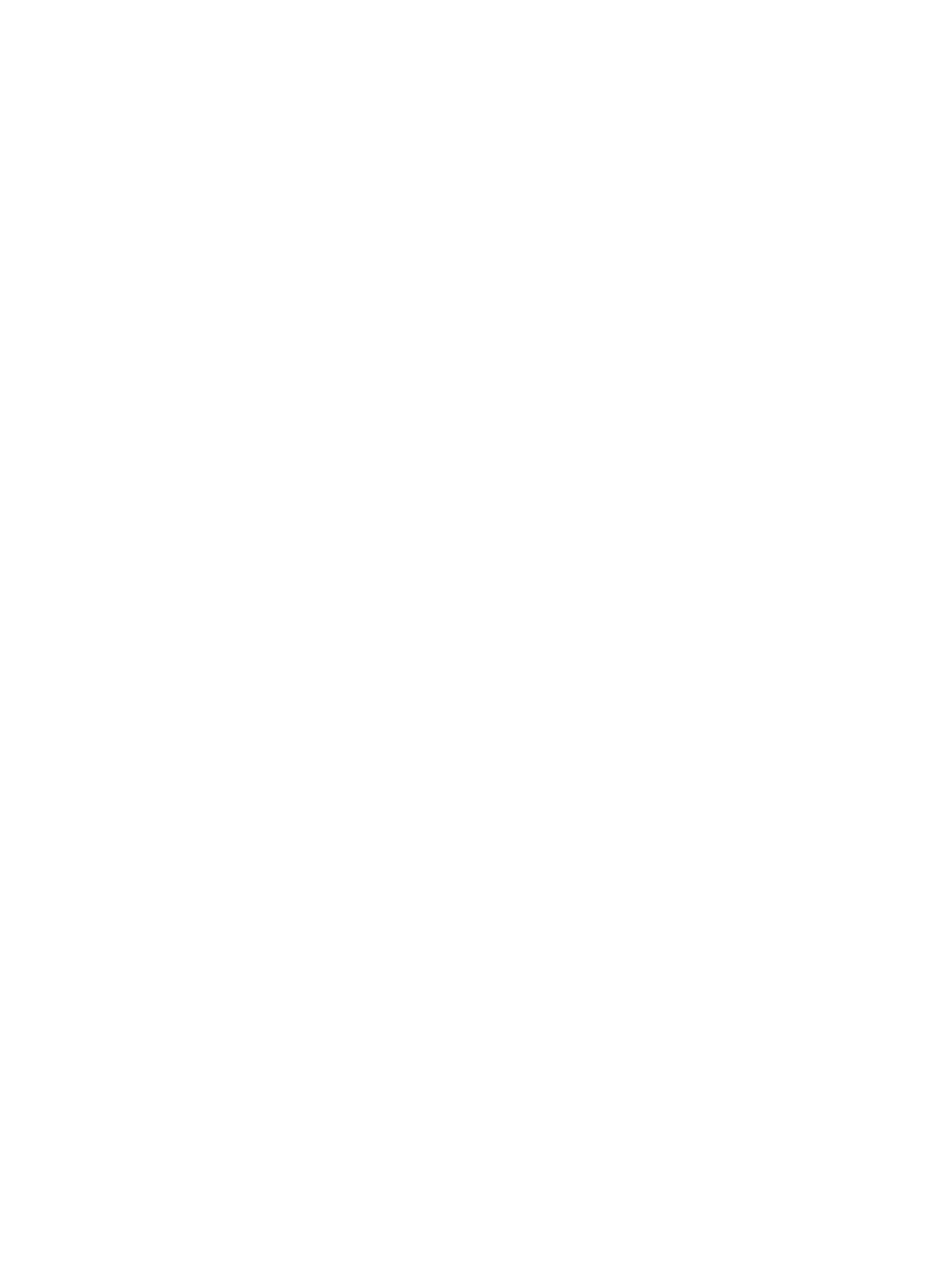
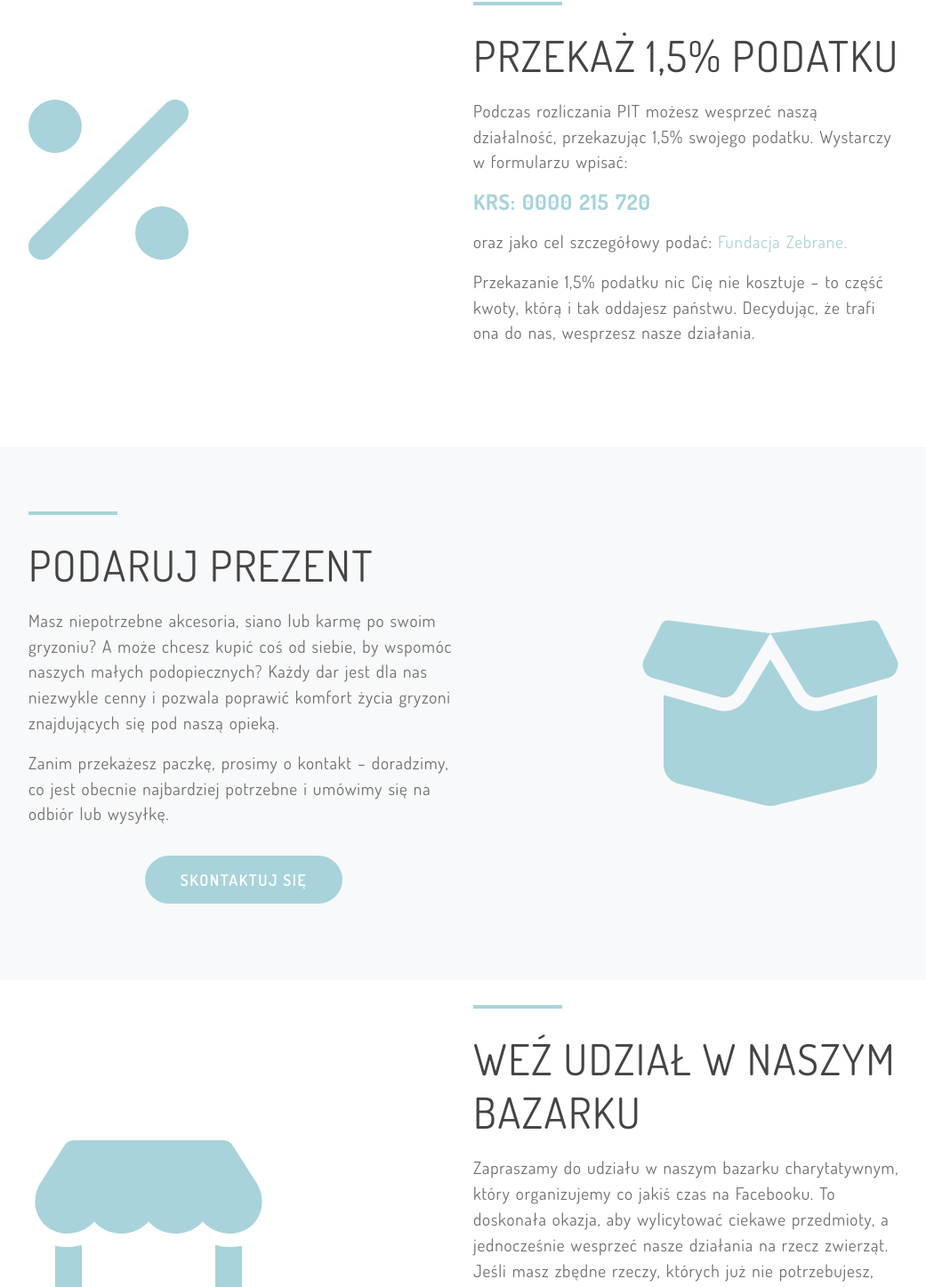
Before and after one commit to afra50/Strona-ZebrANe, a React (Create React App) app: page /wspieram in a window 1280 px wide. Shown: the part 1330-2777 px from the top of the page at 89% size, without its empty margins (116-1157 px from the left). Before the commit the page ends 1182 px from the top, so only its background shows below. Built offline with nearby package versions, Linux system fonts and the light colour scheme.

Commit message:
wspieram cale

```diff
--- a/src/components/Banner.js
+++ b/src/components/Banner.js
@@ -1,7 +1,7 @@
 import React, { useEffect, useState } from "react";
 import "../styles/Banner.scss";
 
-function Banner({ title, subtitle }) {
+function Banner({ title, subtitle, children }) {
   const [isLoaded, setIsLoaded] = useState(false);
 
   useEffect(() => {
@@ -10,11 +10,12 @@ function Banner({ title, subtitle }) {
   }, []);
 
   return (
-    <div className="banner" id="support_banner">
+    <div className="banner">
       <div className="banner__overlay"></div>
       <div className={`banner__content ${isLoaded ? "loaded" : ""}`}>
         <h1>{title}</h1>
         <p>{subtitle}</p>
+        {children && <div className="banner__actions">{children}</div>}
       </div>
     </div>
   );
--- /dev/null
+++ b/src/components/Button.js
@@ -0,0 +1,13 @@
+import "../styles/Button.scss";
+
+function Button({ text, link }) {
+  return (
+    <div className="blue_button">
+      <a className="button" href={link}>
+        {text}
+      </a>
+    </div>
+  );
+}
+
+export default Button;
--- a/src/components/Support_sections.js
+++ b/src/components/Support_sections.js
@@ -1,49 +1,71 @@
 import React, { useEffect, useRef, useState } from "react";
 import "../styles/Support_sections.scss";
+import Banner from "./Banner";
+import Button from "./Button";
 
 function Support_sections() {
-  const [isVisible, setIsVisible] = useState(false); // Śledzenie widoczności sekcji
-  const sectionRef = useRef(null); // Referencja do sekcji
+  const [isVisible, setIsVisible] = useState({
+    donation: false,
+    tax: false,
+    gift: false,
+    store: false,
+    transport: false,
+    share: false,
+    volunteer: false,
+  });
+
+  const sectionRefs = {
+    donation: useRef(null),
+    tax: useRef(null),
+    gift: useRef(null),
+    store: useRef(null),
+    transport: useRef(null),
+    share: useRef(null),
+    volunteer: useRef(null),
+  };
 
   useEffect(() => {
     const observer = new IntersectionObserver(
       (entries) => {
         entries.forEach((entry) => {
-          if (entry.isIntersecting) {
-            setIsVisible(true); // Ustaw na true, gdy sekcja jest widoczna
+          const sectionKey = Object.keys(sectionRefs).find(
+            (key) => sectionRefs[key].current === entry.target
+          );
+
+          if (entry.isIntersecting && sectionKey) {
+            setIsVisible((prev) => ({ ...prev, [sectionKey]: true }));
           }
         });
       },
       { threshold: 0.5 } // Sekcja musi być w 50% widoczna
     );
 
-    if (sectionRef.current) {
-      observer.observe(sectionRef.current); // Obserwuj sekcję
-    }
+    Object.values(sectionRefs).forEach((ref) => {
+      if (ref.current) observer.observe(ref.current);
+    });
 
     return () => {
-      if (sectionRef.current) {
-        observer.unobserve(sectionRef.current); // Przestań obserwować przy odmontowaniu
-      }
+      Object.values(sectionRefs).forEach((ref) => {
+        if (ref.current) observer.unobserve(ref.current);
+      });
     };
   }, []);
 
   return (
+    <>
       <section
-      className={`donation ${isVisible ? "visible" : ""}`} // Dodaj klasę "visible", gdy sekcja jest widoczna
-      ref={sectionRef} // Powiąż z referencją
+        className={`donation ${isVisible.donation ? "visible" : ""}`}
+        ref={sectionRefs.donation}
       >
         <div className="support_container">
           <main className="left_column">
-          <div className="blue_line">
-            <span></span>
-          </div>
             <h3>Przekaż darowiznę</h3>
             <p>
-            Twoje wsparcie ma ogromne znaczenie! Każda darowizna przyczynia się
-            do poprawy losu zwierząt, które znalazły się w trudnej sytuacji.
-            Dzięki Twojej pomocy możemy zapewnić schronienie, pożywienie oraz
-            opiekę weterynaryjną tym, które tego najbardziej potrzebują.
+              Twoje wsparcie ma ogromne znaczenie! Każda darowizna przyczynia
+              się do poprawy losu zwierząt, które znalazły się w trudnej
+              sytuacji. Dzięki Twojej pomocy możemy zapewnić schronienie,
+              pożywienie oraz opiekę weterynaryjną tym, które tego najbardziej
+              potrzebują.
             </p>
             <p>
               Jeśli chcesz nas wesprzeć, możesz przekazać darowiznę, wykonując
@@ -57,6 +79,169 @@ function Support_sections() {
           </aside>
         </div>
       </section>
+      <section
+        className={`tax ${isVisible.tax ? "visible" : ""}`}
+        ref={sectionRefs.tax}
+      >
+        <div className="support_container">
+          <main className="left_column">
+            <i className="fa-solid fa-percent"></i>
+          </main>
+          <aside className="right_column">
+            <h3>Przekaż 1,5% podatku</h3>
+            <p>
+              Podczas rozliczania PIT możesz wesprzeć naszą działalność,
+              przekazując 1,5% swojego podatku. Wystarczy w formularzu wpisać:
+              <em>KRS: 0000 215 720 </em> oraz jako cel szczegółowy podać:
+              <span> Fundacja Zebrane.</span>
+            </p>
+            <p>
+              Przekazanie 1,5% podatku nic Cię nie kosztuje – to część kwoty,
+              którą i tak oddajesz państwu. Decydując, że trafi ona do nas,
+              wesprzesz nasze działania.
+            </p>
+          </aside>
+        </div>
+      </section>
+      <section
+        className={`gift ${isVisible.gift ? "visible" : ""}`}
+        ref={sectionRefs.gift}
+      >
+        <div className="support_container">
+          <main className="left_column">
+            <h3>Podaruj prezent</h3>
+            <p>
+              Masz niepotrzebne akcesoria, siano lub karmę po swoim gryzoniu? A
+              może chcesz kupić coś od siebie, by wspomóc naszych małych
+              podopiecznych? Każdy dar jest dla nas niezwykle cenny i pozwala
+              poprawić komfort życia gryzoni znajdujących się pod naszą opieką.
+            </p>
+            <p>
+              Zanim przekażesz paczkę, prosimy o kontakt – doradzimy, co jest
+              obecnie najbardziej potrzebne i umówimy się na odbiór lub wysyłkę.
+            </p>
+            <Button text="Skontaktuj się" link="/kontakt" />
+          </main>
+          <aside className="right_column">
+            <i className="fa-solid fa-box-open"></i>
+          </aside>
+        </div>
+      </section>
+      <section
+        className={`store ${isVisible.store ? "visible" : ""}`}
+        ref={sectionRefs.store}
+      >
+        <div className="support_container">
+          <main className="left_column">
+            <i className="fa-solid fa-store"></i>
+          </main>
+          <aside className="right_column">
+            <h3>Weź udział w naszym bazarku</h3>
+            <p>
+              Zapraszamy do udziału w naszym bazarku charytatywnym, który
+              organizujemy co jakiś czas na Facebooku. To doskonała okazja, aby
+              wylicytować ciekawe przedmioty, a jednocześnie wesprzeć nasze
+              działania na rzecz zwierząt. Jeśli masz zbędne rzeczy, których już
+              nie potrzebujesz, możesz przekazać je na nasze licytacje.
+            </p>
+            <p>
+              Zachęcamy także do zapraszania znajomych do naszej grupy
+              bazarkowej. Im więcej osób, tym większa pomoc dla naszych
+              podopiecznych.
+            </p>
+            <Button
+              text="Dołącz do grupy"
+              link="https://www.facebook.com/groups/2722953827728706"
+            />
+          </aside>
+        </div>
+      </section>
+      <section
+        className={`transport ${isVisible.transport ? "visible" : ""}`}
+        ref={sectionRefs.transport}
+      >
+        <div className="support_container">
+          <main className="left_column">
+            <h3>Pomóż w transporcie</h3>
+            <p>
+              Często poszukujemy transportu przez kilka dni, a czasem nawet
+              tygodni, aby przewieźć zwierzęta do ich nowych domów. Zdarzało
+              się, że musieliśmy zorganizować nawet transport międzynarodowy.
+            </p>
+            <p>
+              Byłoby wspaniale, gdyby ktoś zaoferował pomoc w formie
+              charytatywnego transportu – na całą trasę lub jej część.
+              Niezależnie od tego, czy podróżujesz samochodem czy pociągiem,
+              możesz pomóc, przewożąc zwierzęta przy okazji swojej podróży.
+            </p>
+            <Button text="Skontaktuj się" link="/kontakt" />
+          </main>
+          <aside className="right_column">
+            <i class="fa-solid fa-car-side"></i>
+          </aside>
+        </div>
+      </section>
+      <section
+        className={`share ${isVisible.share ? "visible" : ""}`}
+        ref={sectionRefs.share}
+      >
+        <div className="support_container">
+          <main className="left_column">
+            <i class="fa-solid fa-share-nodes"></i>
+          </main>
+          <aside className="right_column">
+            <h3>Udostępnij nas</h3>
+            <p>
+              Udostępniaj nasze posty, zapraszaj znajomych do grupy bazarkowej i
+              polubienia naszej strony oraz promuj adopcje. Dzięki temu
+              zwiększamy szanse na znalezienie nowych, kochających domów dla
+              naszych podopiecznych.
+            </p>
+            <p>
+              Każde udostępnienie to krok bliżej do lepszego życia dla zwierząt
+              w potrzebie. Twoje zaangażowanie pomaga nam także dotrzeć do osób,
+              które mogą wesprzeć nasze działania.
+            </p>
+            <Button
+              text="Odwiedź nasz profil"
+              link="https://www.facebook.com/FundacjaZebrane"
+            />
+          </aside>
+        </div>
+      </section>
+      <section
+        className={`volunteer ${isVisible.volunteer ? "visible" : ""}`}
+        ref={sectionRefs.volunteer}
+      >
+        <div className="support_container">
+          <main className="left_column">
+            <h3>Zostań wolontariuszem</h3>
+            <p>
+              Jeśli masz chęci i możliwości, zapraszamy do współpracy jako
+              wolontariusz. Możesz wesprzeć nas w działaniach internetowych, lub
+              zostać domem tymczasowym dla naszych podopiecznych.
+            </p>
+            <p>
+              Jako dom tymczasowy musisz zapewnić zwierzętom czas, miejsce oraz
+              opiekę weterynaryjną do czasu, gdy wyzdrowieją i znajdą swój stały
+              dom. Skontaktuj się z nami i dowiedz się, jak możesz pomóc.
+            </p>
+            <Button text="Skontaktuj się" link="/kontakt" />
+          </main>
+          <aside className="right_column">
+            <i class="fa-solid fa-heart"></i>
+          </aside>
+        </div>
+      </section>
+      <section className="adopt">
+        <Banner
+          title="Adoptuj"
+          subtitle="Nasi podopieczni - gryzonie i inne małe zwierzęta czekają na odpowiedzialnego właściciela. Decydując się na adopcję, wspierasz ideę świadomej opieki nad zwierzętami i dajesz im drugą szansę. Każde zwierzę, które oddajemy do adopcji, jest przebadane i gotowe na nowy dom."
+        >
+          <Button text="Adoptuj" link="/adoptuje" />
+        </Banner>
+      </section>
+    </>
   );
 }
 
--- a/src/components/pages/Support_page.js
+++ b/src/components/pages/Support_page.js
@@ -5,8 +5,10 @@ import Support_sections from "../Support_sections";
 
 function Support_page() {
   return (
-    <main>
-      <Banner title="Wsparcie" subtitle="Jak możesz pomóc? " />
+    <main className="support_page">
+      <div className="support_banner">
+        <Banner title="Wsparcie" subtitle="Jak możesz pomóc? " />
+      </div>
       <Support_sections />
     </main>
   );
--- a/src/styles/Banner.scss
+++ b/src/styles/Banner.scss
@@ -9,6 +9,7 @@
   background-size: cover;
   background-position: center;
   background-repeat: no-repeat;
+  background-attachment: fixed;
 
   &__overlay {
     position: absolute;
@@ -68,4 +69,9 @@
       letter-spacing: 0.1rem;
     }
   }
+
+  &__actions {
+    margin-top: 3rem;
+    justify-self: center;
+  }
 }
--- /dev/null
+++ b/src/styles/Button.scss
@@ -0,0 +1,25 @@
+@import "./variables.scss";
+
+.blue_button {
+  text-transform: uppercase;
+  width: 80%;
+  margin: 0 auto;
+  text-align: center;
+  font-family: $secondary_font;
+  margin: 2rem 0;
+  align-self: center;
+  .button {
+    font-weight: 600;
+    background-color: $main_blue;
+    color: $primary_color;
+    text-decoration: none;
+    padding: 1rem 2.5rem;
+    border-radius: 50px;
+    letter-spacing: 0.1rem;
+    font-size: 1.1rem;
+    transition: 0.3s background-color ease;
+    &:hover {
+      background-color: $grey_color;
+    }
+  }
+}
--- a/src/styles/Support_sections.scss
+++ b/src/styles/Support_sections.scss
@@ -1,19 +1,33 @@
 @import "./variables.scss";
 @import "./animations.scss";
 
-.donation {
+.donation,
+.gift,
+.transport,
+.volunteer {
   background-color: $grey_background;
   &.visible {
     .left_column h3,
-    .blue_line,
     .right_column i {
       animation-play-state: running;
     }
   }
 }
 
+.tax,
+.store,
+.share {
+  background-color: $primary_color;
+  &.visible {
+    .left_column i,
+    .right_column h3 {
+      animation-play-state: running;
+    }
+  }
+}
+
 .support_container {
-  min-height: 550px;
+  min-height: 600px;
   max-width: 1000px;
   align-items: center;
   -webkit-box-align: center;
@@ -29,13 +43,13 @@
     padding: 0.5rem;
     h3 {
       text-transform: uppercase;
+      margin-top: 2rem;
       font-size: 3rem;
       font-weight: 400;
       color: $more_grey_color;
       letter-spacing: 0.1rem;
       margin-bottom: 1.2rem;
       opacity: 0;
-      animation: slideInLeft 1s ease-in-out forwards;
       animation-play-state: paused;
       &::before {
         content: "";
@@ -63,23 +77,52 @@
         font-weight: bold;
         font-size: 1.5rem;
       }
-    }
-    .blue_line {
-      width: 20%;
-      border-top: 5px solid;
-      border-top-color: $main_blue;
-      padding: 1rem 0;
-      opacity: 0;
-      animation: slideInLeft 1s ease-in-out forwards;
-      animation-play-state: paused;
+      span {
+        color: $main_blue;
+      }
     }
     i {
-      text-align: right;
       font-size: 15rem;
       color: $main_blue;
       opacity: 0;
-      animation: slideInRight 1s ease-in-out forwards;
       animation-play-state: paused;
     }
   }
 }
+
+.left_column {
+  h3,
+  i {
+    animation: slideInLeft 1s ease-in-out forwards;
+  }
+  i {
+    text-align: left;
+  }
+}
+
+.right_column {
+  h3,
+  i {
+    animation: slideInRight 1s ease-in-out forwards;
+  }
+  i {
+    text-align: right;
+  }
+}
+
+.adopt {
+  .banner {
+    background-image: url("../assets/images/adoptuj.png");
+    .banner__content {
+      h1 {
+        font-family: $secondary_font;
+        font-size: 3.5rem;
+        margin-bottom: 2rem;
+        text-transform: uppercase;
+      }
+      p {
+        font-size: 1.1rem;
+      }
+    }
+  }
+}
--- a/src/styles/pages/Support_page.scss
+++ b/src/styles/pages/Support_page.scss
@@ -1,5 +1,5 @@
-main {
-  #support_banner {
+.support_banner {
+  .banner {
     .banner__content {
       left: 75%;
     }
```
Also changed, not shown: notatki.txt, src/assets/images/adoptuj.png (added). Lines whose indentation alone changed are shown as unchanged.
